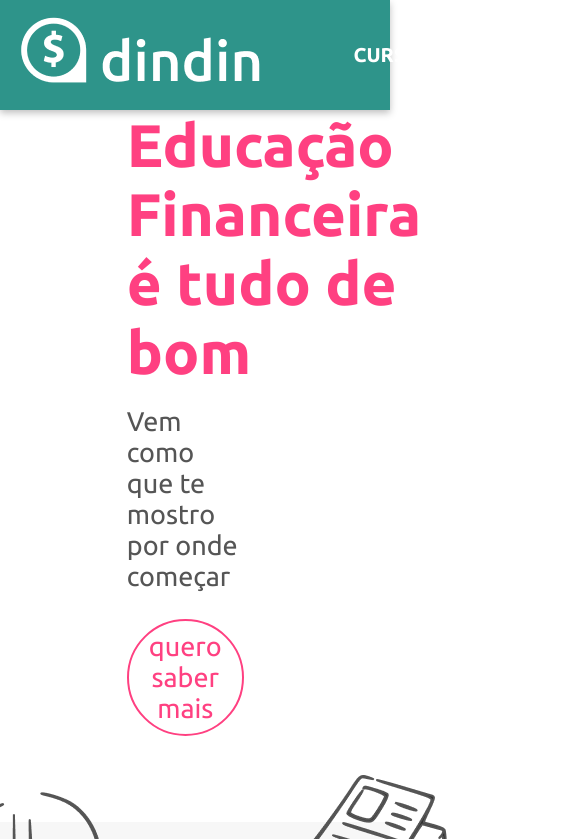
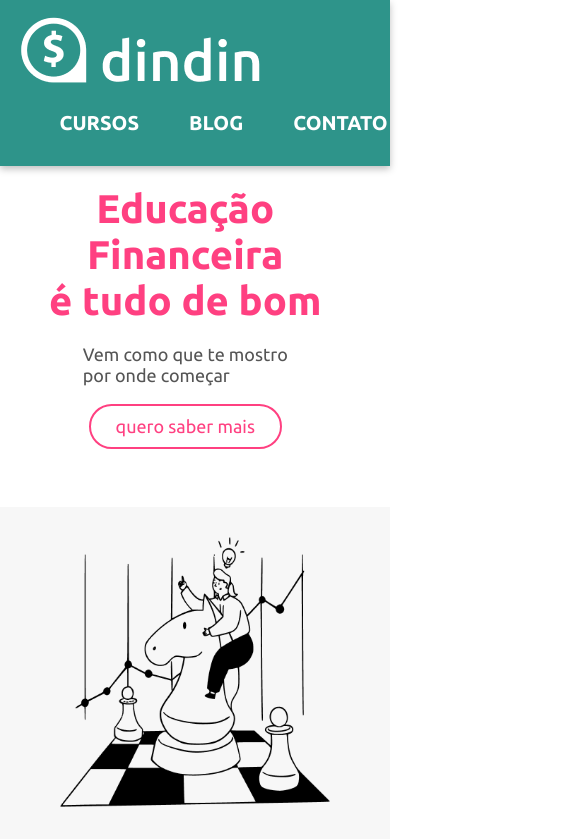
Before and after one commit to jguigo/din-din, a plain HTML site: page index.html in a window 390 px wide. Shown: the top 839 px of the page, 585 px wide, since content can reach past the window. Drawn offline with Linux system fonts and the light colour scheme.

Commit message:
home 80% responsiva

```diff
--- a/style/global.css
+++ b/style/global.css
@@ -10,6 +10,7 @@ body{
 
 .wrapper{
     max-width: 1440px;
+    /* width: 100%; */
     margin: 0 auto;
 }
 
@@ -23,7 +24,9 @@ body{
 }
 
 .header-container{
+    width: 100%;
     display: flex;
+    flex-wrap: wrap;
     justify-content: space-between;
     align-items: center;
     padding: 15px 5%;
@@ -35,7 +38,7 @@ body{
 }
 
 .header-container ul li{
-    padding-left: 50px;
+    margin-right: 50px;
 }
 
 .header-container ul li a{
@@ -89,3 +92,24 @@ body{
     color: #2E948A;
     background-color: #FFF;
 }
+
+/* @media screen and (max-width:750px) {
+    .wrapper{
+        max-width: 750px
+    }
+
+    .header-container{
+        width: 80%;
+        flex-direction: column;
+        justify-content: center;
+        align-items: flex-start;
+        padding: 15px;
+    }
+    .footer-container img{
+        width: 90%;
+    }
+    .header-container ul li{
+        margin: 0;
+        padding-right: 20px;
+    }
+} */
--- a/style/home.css
+++ b/style/home.css
@@ -6,15 +6,16 @@ h2{
 }
 
 .features-container{
-    height: 712px;
+    /* height: 712px; */
     display: flex;
     flex-wrap: wrap;
     justify-content: center;
     align-items: center;
+    margin: 5% 0;
 }
 
 .features-container-info{
-    width: 30%;
+    width: 320px;
     display:flex;
     flex-wrap: wrap;
     flex-direction: column;
@@ -38,14 +39,12 @@ h2{
 }
 .features-container a{
     text-decoration: none;
-    text-align: center;
     color: #FF4081;
+    border: 2px solid #FF4081;
+    border-radius: 62px;
     font-size: 27px;
     font-weight: 400;
-    border: 2px solid #FF4081;
-    border-radius: 62px;
-    padding: 10px 10%;
-    transition: 300ms;
+    padding: 10px 25px;
 }
 
 .features-container a:hover{
@@ -54,11 +53,13 @@ h2{
 }
 
 .curses-container{
-    height: 730px;
+    /* height: 730px; */
     display: flex;
+    flex-wrap: wrap;
     justify-content: space-evenly;
     align-items: center;
     background-color: #F7F7F7;
+    padding: 5% 0;
 }
 
 .curses-container-content{
@@ -98,10 +99,11 @@ h2{
 }
 
 .depo-list{
-    height: 701px;
+    /* height: 701px; */
     display: flex;
     flex-direction: column;
     justify-content: space-evenly;
+    margin: 5% 0;
 }
 
 .depo-list-box{
@@ -128,15 +130,18 @@ h2{
 }
 
 .more-content{
-    height: 730px;
+    /* height: 730px; */
     display: flex;
+
     flex-direction: column;
     justify-content: space-evenly;
     background-color: #F7F7F7;
+    padding: 5% 0;
 }
 
 .flex-content{
     display: flex;
+    flex-wrap: wrap;
     justify-content: space-evenly ;
 }
 
@@ -176,3 +181,28 @@ h2{
     color: #FFF;
     background-color: #FF4081;
 }
+
+@media screen and (max-width: 850px){
+    h2{
+        text-align: center;
+        margin: 0;
+        margin-bottom: 20px;
+    }
+    .features-container-info{
+        justify-content: center;
+        align-items: center;
+    }
+    .features-container-info h1{
+        text-align: center;
+        font-size: 40px;
+    }
+    .features-container-info p{
+        font-size: 18px;
+    }
+    .features-container-info a{
+        font-size: 18px;
+    }
+    .img-container{
+        display: none;
+    }
+}
```
